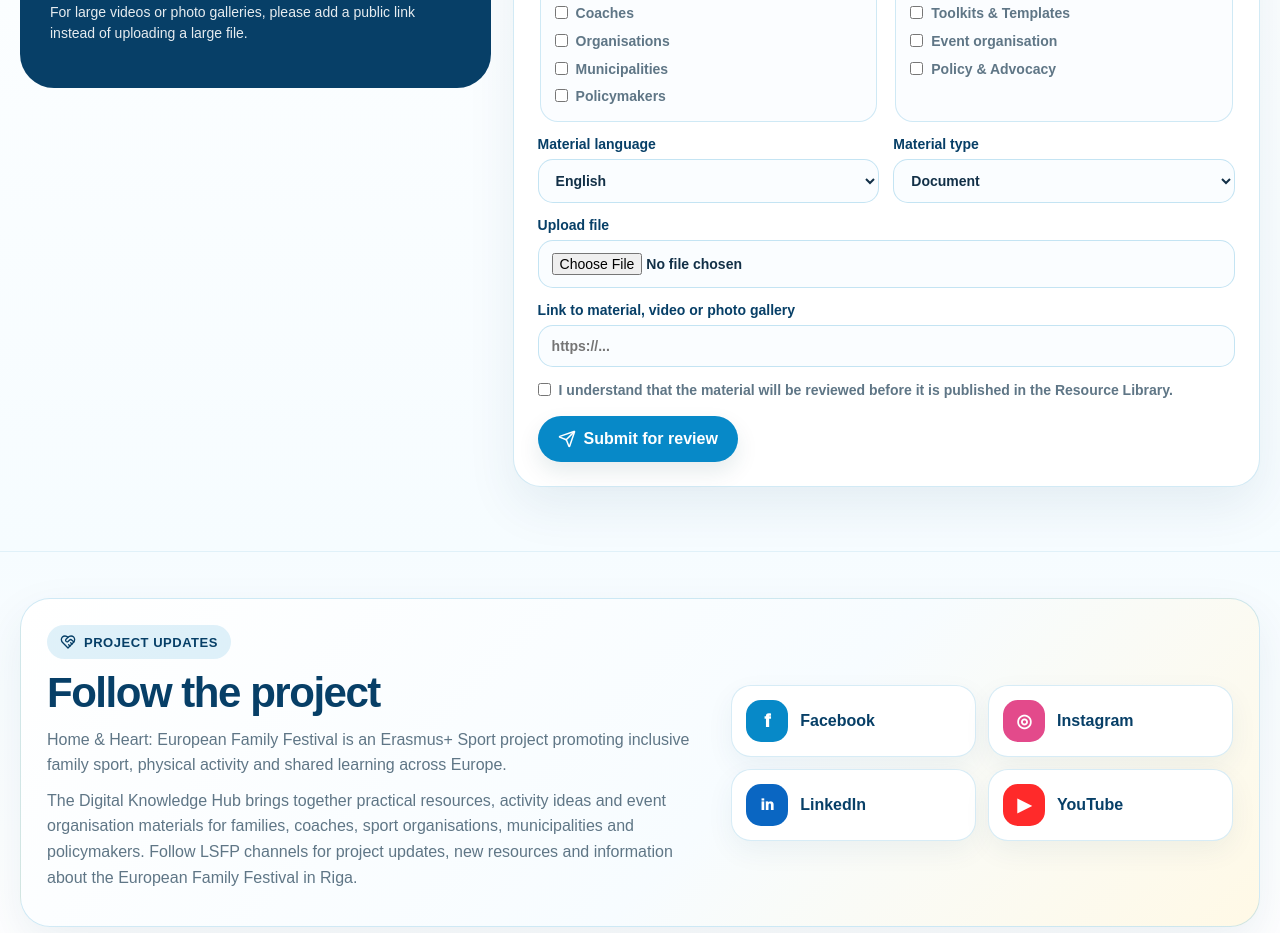
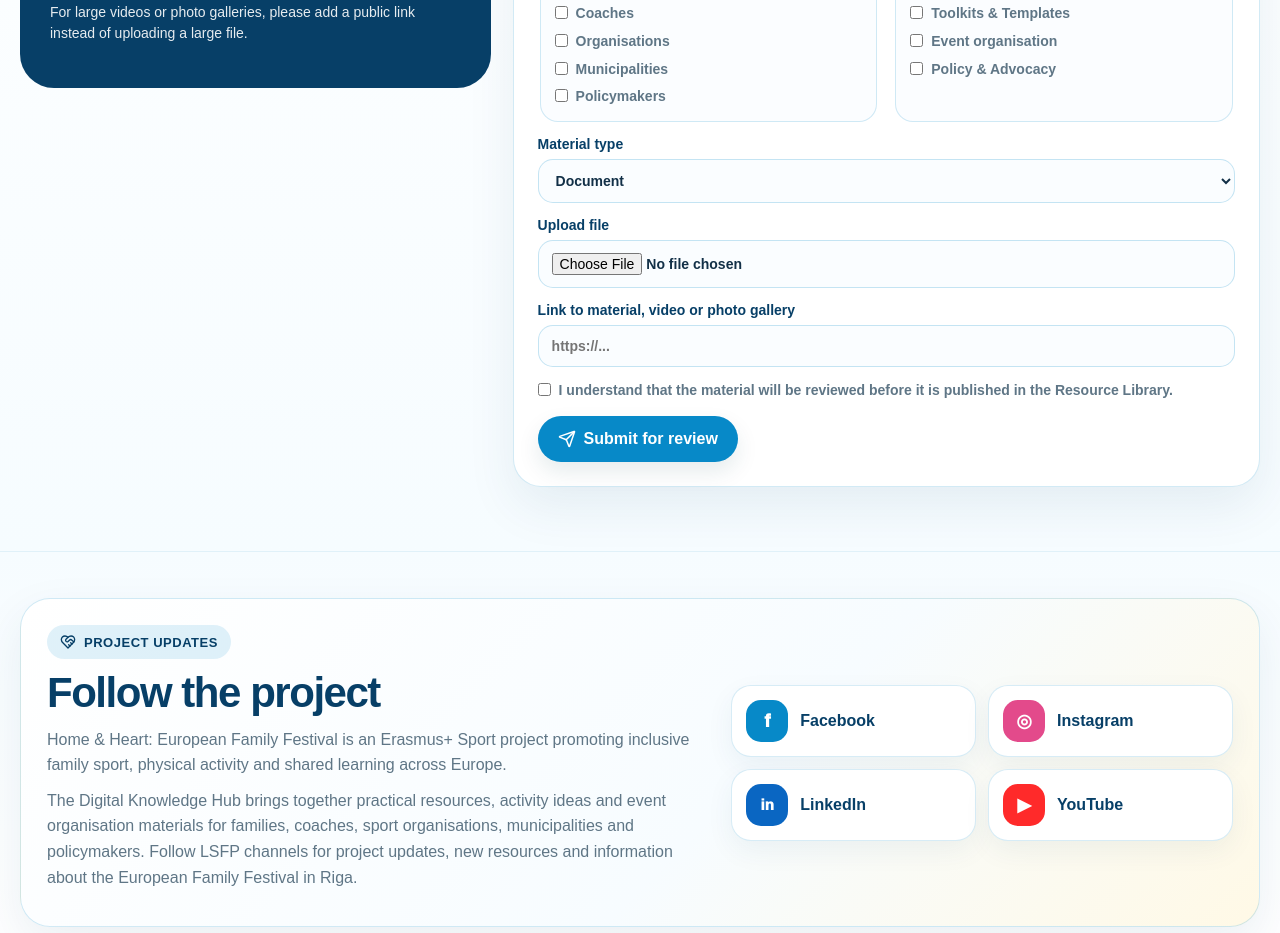
Before and after one commit to ronaldsrezais-cpu/knowledge-hub, a Next.js app: page / in a window 1280 px wide. Shown: the part 3860-4793 px from the top of the page. Built offline with nearby package versions, Linux system fonts and the light colour scheme.

Commit message:
Add files via upload

```diff
--- a/app/api/submit-material/route.ts
+++ b/app/api/submit-material/route.ts
@@ -44,13 +44,12 @@ export async function POST(request: Request) {
     const materialTitle = getText(formData, 'materialTitle');
     const description = getText(formData, 'description');
     const materialType = getText(formData, 'materialType');
-    const materialLanguage = getText(formData, 'materialLanguage');
     const materialLink = getText(formData, 'materialLink');
     const reviewConsent = getText(formData, 'reviewConsent');
     const audiences = getList(formData, 'audiences');
     const topics = getList(formData, 'topics');
 
-    if (!organisation || !contactPerson || !contactEmail || !materialTitle || !description || !materialLanguage) {
+    if (!organisation || !contactPerson || !contactEmail || !materialTitle || !description) {
       return NextResponse.json({ error: 'Please complete all required fields.' }, { status: 400 });
     }
 
@@ -92,7 +91,6 @@ export async function POST(request: Request) {
         <tr><td><strong>Contact email</strong></td><td>${escapeHtml(contactEmail)}</td></tr>
         <tr><td><strong>Material title</strong></td><td>${escapeHtml(materialTitle)}</td></tr>
         <tr><td><strong>Material type</strong></td><td>${escapeHtml(materialType)}</td></tr>
-        <tr><td><strong>Material language</strong></td><td>${escapeHtml(materialLanguage)}</td></tr>
         <tr><td><strong>Target audience</strong></td><td>${escapeHtml(audiences.join(', ') || 'Not specified')}</td></tr>
         <tr><td><strong>Topic</strong></td><td>${escapeHtml(topics.join(', ') || 'Not specified')}</td></tr>
         <tr><td><strong>Material link</strong></td><td>${materialLink ? `<a href="${escapeHtml(materialLink)}">${escapeHtml(materialLink)}</a>` : 'No link provided'}</td></tr>
--- a/app/globals.css
+++ b/app/globals.css
@@ -336,6 +336,7 @@ select, input, textarea { width:100%; padding: 13px 14px; border:1px solid var(-
 .submission-form input:focus, .submission-form textarea:focus, .submission-form select:focus { border-color:var(--blue); box-shadow:0 0 0 4px rgba(7,137,200,.1); }
 .form-row { display:grid; gap:14px; margin-bottom:14px; }
 .form-row.two { grid-template-columns: repeat(2, 1fr); }
+.form-row.two.single-field { grid-template-columns: 1fr; }
 .submission-form > label { display:block; margin-bottom:14px; }
 .submission-form fieldset { border:1px solid rgba(7,137,200,.18); border-radius:18px; padding:14px; background:#fbfdff; }
 .submission-form legend { padding:0 7px; }
--- a/app/page.tsx
+++ b/app/page.tsx
@@ -888,8 +888,7 @@ export default function Page() {
               </fieldset>
             </div>
 
-            <div className="form-row two">
-              <label>Material language<select name="materialLanguage" required defaultValue="English"><option>English</option><option>Latvian</option><option>Other / multilingual</option></select></label>
+            <div className="form-row two single-field">
               <label>Material type<select name="materialType" required defaultValue="Document"><option>Document</option><option>Video</option><option>Photos</option></select></label>
             </div>
 
```
